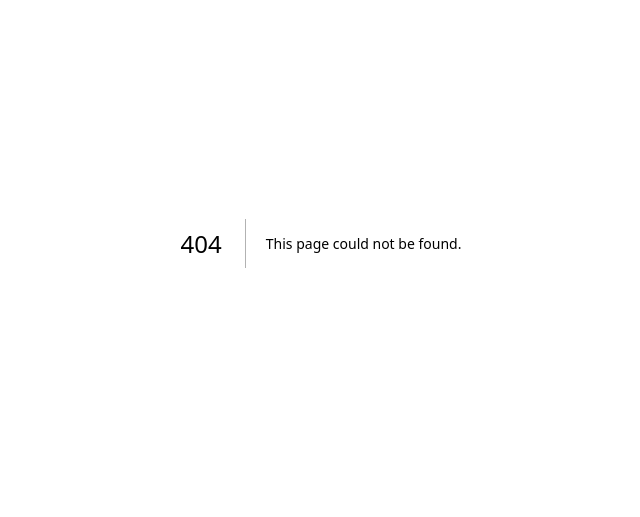
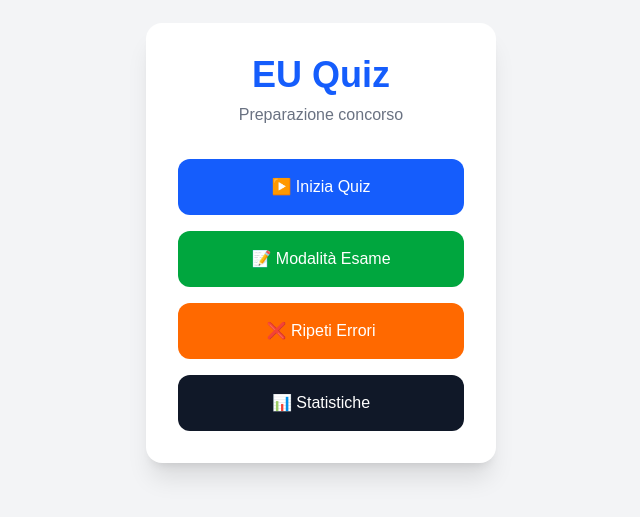
Before and after one commit to gianmarcopalermo1992/eu-quiz, a Next.js app: page /quiz in a window 1280 px wide. Before the commit this address had no page. Shown: the part 157-674 px from the top of the page, without its empty margins (319-959 px from the left). Built offline with nearby package versions, Linux system fonts and the light colour scheme.

Commit message:
Aggiunta pagina quiz

```diff
--- /dev/null
+++ b/app/quiz/page.tsx
@@ -0,0 +1,37 @@
+import Link from "next/link";
+
+export default function Home() {
+  return (
+    <main className="min-h-screen flex items-center justify-center bg-gray-100">
+      <div className="bg-white shadow-xl rounded-2xl p-8 w-[350px]">
+
+        <h1 className="text-4xl font-bold text-center text-blue-600">
+          EU Quiz
+        </h1>
+
+        <p className="text-center text-gray-500 mt-2 mb-8">
+          Preparazione concorso
+        </p>
+
+        <Link href="/quiz">
+          <button className="w-full bg-blue-600 text-white p-4 rounded-xl mb-4 hover:bg-blue-700">
+            ▶️ Inizia Quiz
+          </button>
+        </Link>
+
+        <button className="w-full bg-green-600 text-white p-4 rounded-xl mb-4">
+          📝 Modalità Esame
+        </button>
+
+        <button className="w-full bg-orange-500 text-white p-4 rounded-xl mb-4">
+          ❌ Ripeti Errori
+        </button>
+
+        <button className="w-full bg-gray-900 text-white p-4 rounded-xl">
+          📊 Statistiche
+        </button>
+
+      </div>
+    </main>
+  );
+}
```
